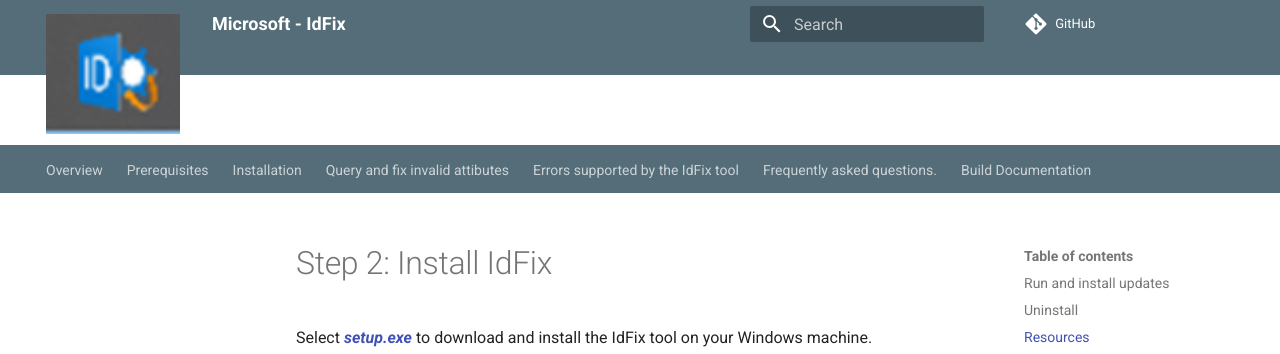
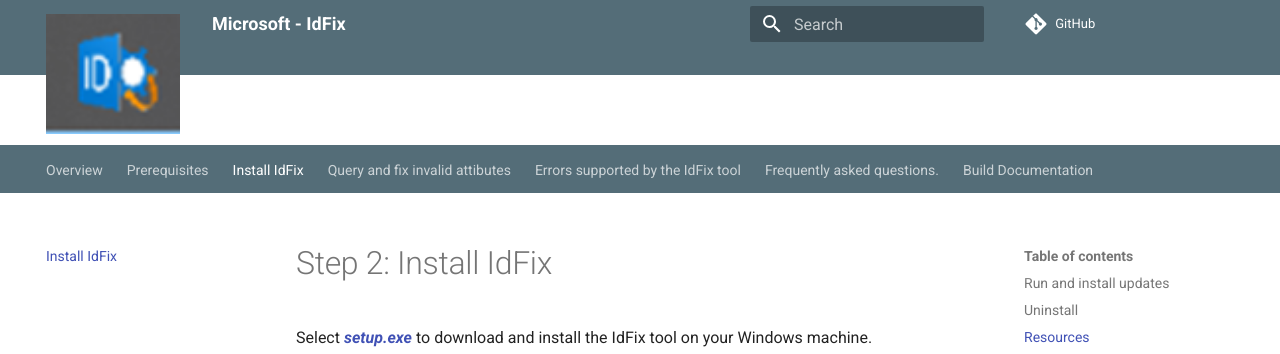
Before and after one commit to microsoft/idfix, an MkDocs documentation site: the page built from docs/Step 2 - Install IdFix.md, in a window 1280 px wide and 994 px high. Shown: the top 354 px of the window. Built offline with MkDocs 1.6.1 and Material for MkDocs 9.7.7, drawn with Linux system fonts in a browser that asks for light colours; comment, search, counter and statistics services are not loaded.

Commit message:
Update mkdocs.yml

```diff
--- a/mkdocs.yml
+++ b/mkdocs.yml
@@ -3,7 +3,7 @@ docs_dir: 'docs'
 nav:
   - Overview: 'Overview.md'
   - 'Prerequisites': 'Step 1 - Review the prerequisites.md'
-  - 'Installation': 'installation.md'
+  - 'Install IdFix': 'Step 2 - Install IdFix.md'
   - 'Query and fix invalid attibutes': 'Step 3 - Query and fix invalid attributes.md'
   - 'Errors supported by the IdFix tool': 'Errors supported by the IdFix tool.md'
   - 'Frequently asked questions.': 'Frequently asked questions (FAQ).md'
```
